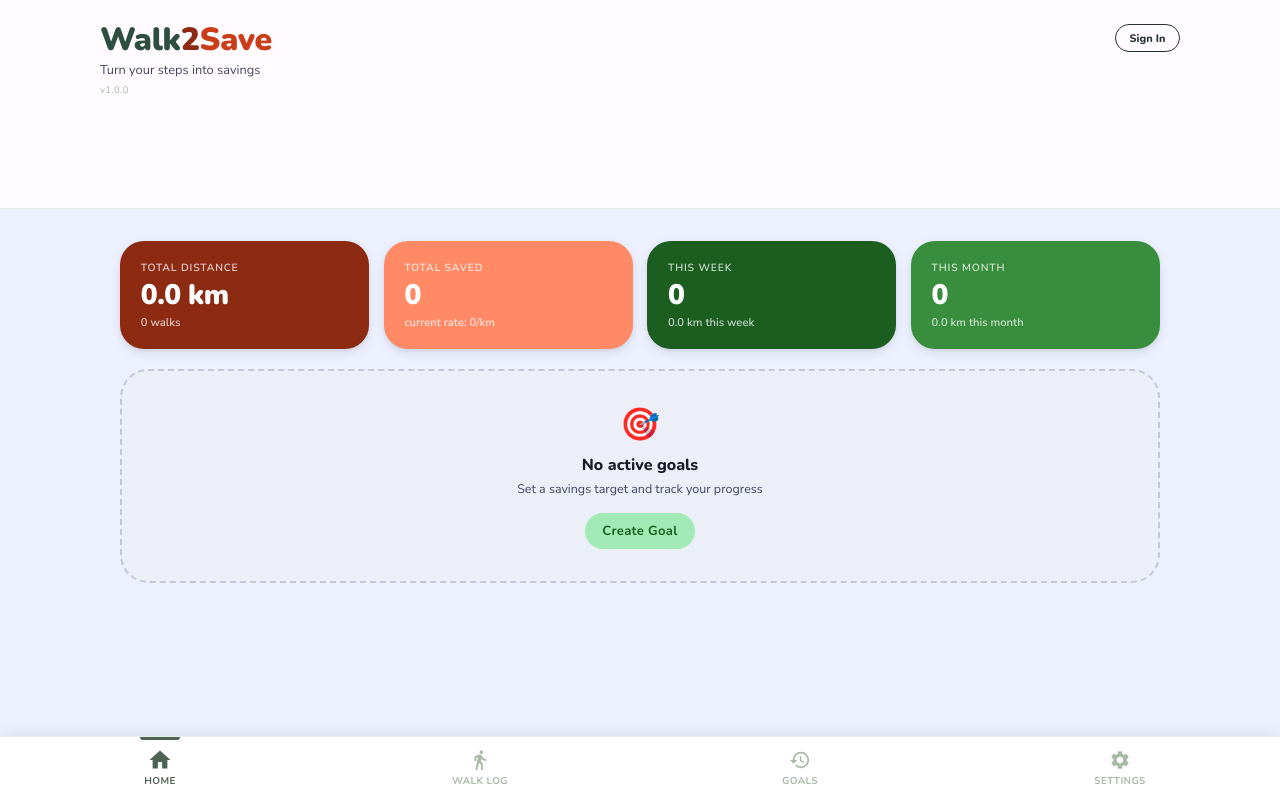
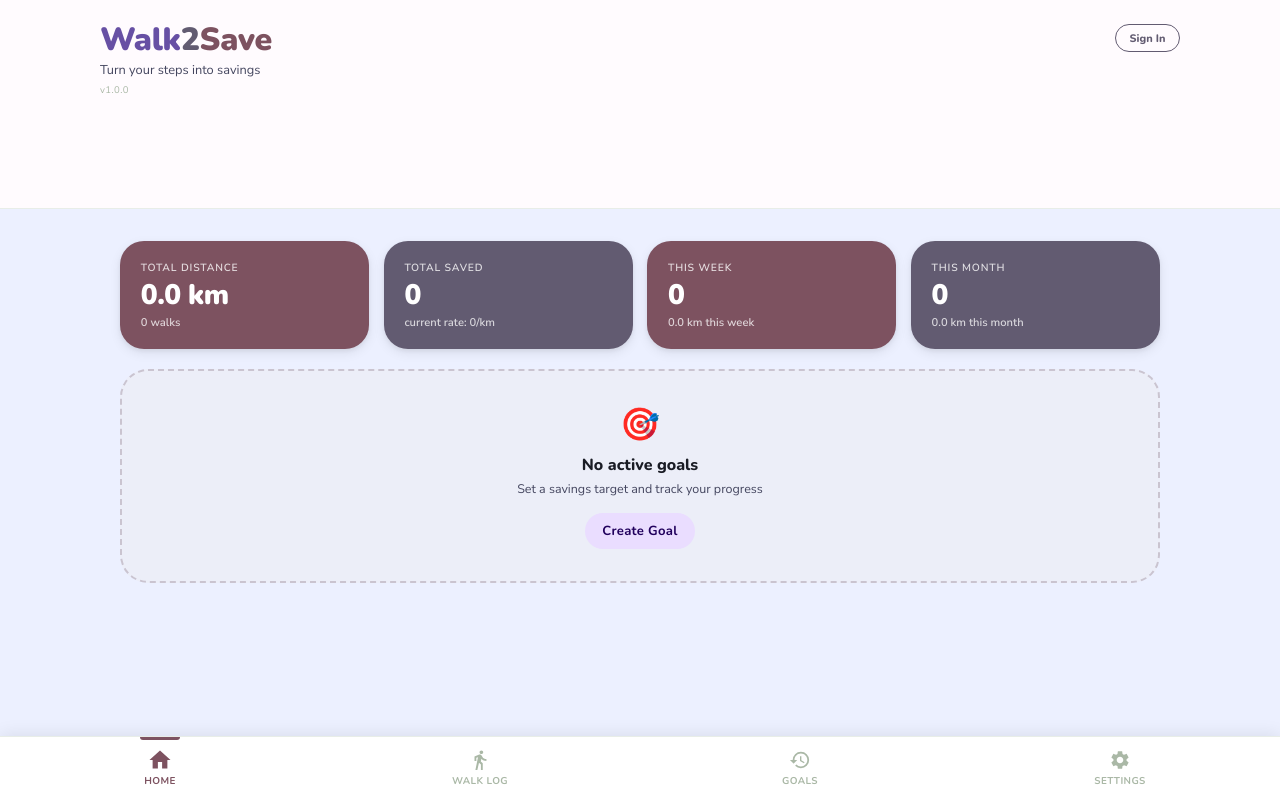
Before and after one commit to shahriar-nahid/walk2save, a plain HTML site: page index.html in a window 1280 px wide. Drawn offline with nearby package versions, Linux system fonts and the light colour scheme.

Commit message:
Update color variables and styles in index.html

```diff
--- a/index.html
+++ b/index.html
@@ -12,27 +12,27 @@ input[type=number]::-webkit-outer-spin-button { -webkit-appearance: none; margin
 input[type=number] { -moz-appearance: textfield; }
 
 :root {
-  --md-primary: #2E7D32;
-  --md-primary-container: #A1EAB5;
+  --md-primary: #6750A4;
+  --md-primary-container: #EADDFF;
   --md-on-primary: #fff;
-  --md-on-primary-container: #1B5E20;
-  --md-secondary: #4F6354;
+  --md-on-primary-container: #21005D;
+  --md-secondary: #625B71;
   --md-secondary-container: #B2DFDB;
   --md-on-secondary-container: #00251F;
   --md-tertiary: #E65100;
   --md-tertiary-container: #FFE0CC;
   --md-on-tertiary-container: #4A1700;
   --md-surface: #F6F8FF;
-  --md-surface-variant: #E1E2EC;
+  --md-surface-variant: #E7E0EC;
   --md-surface-container: #ECEEF8;
   --md-surface-container-high: #E6E8F2;
   --md-on-surface: #1A1C25;
   --md-on-surface-variant: #44465F;
-  --md-outline: #757790;
-  --md-outline-variant: #C5C6D8;
+  --md-outline: #79747E;
+  --md-outline-variant: #CAC4D0;
   --md-error: #B3261E;
   --md-error-container: #FFDAD6;
-  --md-success: #2E7D32;
+  --md-success: #6750A4;
   --md-success-container: #C8F5D4;
   --md-gold: #B5570A;
   --md-gold-container: #FFDCC2;
@@ -94,9 +94,9 @@ header {
   display: inline-flex; align-items: center; gap: 0.4rem;
   padding: 0.35rem 0.85rem;
   border-radius: 20px;
-  border: 1.5px solid #263238;
+  border: 1.5px solid #625B71;
   background: transparent;
-  color: #263238;
+  color: #625B71;
   font-family: 'Nunito', sans-serif;
   font-size: 0.68rem;
   font-weight: 800;
@@ -104,7 +104,7 @@ header {
   transition: background 0.15s, color 0.15s;
   white-space: nowrap;
 }
-.header-auth-btn:hover { background: #263238; color: #fff; }
+.header-auth-btn:hover { background: #625B71; color: #fff; }
 
 .btn {
   font-family: 'Nunito', sans-serif;
@@ -121,7 +121,7 @@ header {
 
 .btn-filled { background: #fff; color: var(--md-primary); box-shadow: var(--elevation-1); }
 .btn-filled:hover { background: #f0f3ff; box-shadow: var(--elevation-2); }
-.btn-tonal { background: var(--md-primary-container); color: var(--md-on-primary-container); }
+.btn-tonal { background: #EADDFF; color: var(--md-on-primary-container); }
 .btn-tonal:hover { filter: brightness(0.95); }
 .btn-tonal-green { background: var(--md-secondary-container); color: var(--md-on-secondary-container); }
 .btn-tonal-green:hover { filter: brightness(0.95); }
@@ -155,10 +155,10 @@ header {
   box-shadow: var(--elevation-2);
 }
 
-.stat-card.blue   { background: #8C2A12; color:#fff; }
-.stat-card.green  { background: #FF8A65; color:#fff; }
-.stat-card.indigo { background: #1B5E20; color:#fff; }
-.stat-card.slate  { background: #388E3C; color:#fff; }
+.stat-card.blue   { background: #7D5260; color:#fff; }
+.stat-card.green  { background: #625B71; color:#fff; }
+.stat-card.indigo { background: #7D5260; color:#fff; }
+.stat-card.slate  { background: #625B71; color:#fff; }
 
 .stat-label {
   font-size: 0.65rem;
@@ -216,7 +216,7 @@ header {
 }
 
 .fare-pill:focus-within {
-  border-color: #2E7D32;
+  border-color: #6750A4;
   background: #fff;
 }
 
@@ -353,9 +353,9 @@ header {
   pointer-events: none;
 }
 /* Warm bold dark gradients for each goal slot */
-.goal-color-0 { background: #C93D1B; }
-.goal-color-1 { background: #8C2A12; }
-.goal-color-2 { background: #4F6354; }
+.goal-color-0 { background: #6750A4; }
+.goal-color-1 { background: #7D5260; }
+.goal-color-2 { background: #625B71; }
 .goal-color-3 { background: linear-gradient(135deg,#880E4F,#AD1457); }
 .goal-color-4 { background: linear-gradient(135deg,#4A148C,#6A1B9A); }
 
@@ -679,9 +679,9 @@ td.total-cell { font-family: 'Nunito', sans-serif; font-weight: 800; color: var(
   position: relative;
 }
 .nav-tab svg { transition: transform 0.2s; }
-.nav-tab.active { color: #4F6354; }
+.nav-tab.active { color: #7D5260; }
 .nav-tab.active svg { transform: scale(1.15); }
-.nav-tab:not(.active):hover { color: #4F6354; }
+.nav-tab:not(.active):hover { color: #7D5260; }
 
 /* Active indicator pill */
 .nav-tab.active::before {
@@ -690,7 +690,7 @@ td.total-cell { font-family: 'Nunito', sans-serif; font-weight: 800; color: var(
   top: 0;
   width: 40px;
   height: 3px;
-  background: #4F6354;
+  background: #7D5260;
   border-radius: 0 0 4px 4px;
 }
 
@@ -736,7 +736,7 @@ td.total-cell { font-family: 'Nunito', sans-serif; font-weight: 800; color: var(
 <header>
   <div class="header-inner">
     <div>
-      <div class="app-title" style="display:flex;align-items:center;gap:0.5rem;"><span style="font-weight:900;letter-spacing:-0.01em;"><span style="color:#2E4F3F;">Walk</span><span style="color:#8C2A12;">2</span><span style="color:#C93D1B;">Save</span></span></div>
+      <div class="app-title" style="display:flex;align-items:center;gap:0.5rem;"><span style="font-weight:900;letter-spacing:-0.01em;"><span style="color:#6750A4;">Walk</span><span style="color:#625B71;">2</span><span style="color:#7D5260;">Save</span></span></div>
       <div class="app-tagline">Turn your steps into savings</div>
       <div style="font-family:'Nunito Sans',sans-serif;font-size:0.6rem;color:#aab8a6;margin-top:0.25rem;letter-spacing:0.04em;">v1.0.0</div>
     </div>
@@ -1067,7 +1067,7 @@ function renderAuth() {
     const email = currentUser.email || 'User';
     headerEl.innerHTML = `
       <div style="display:flex;flex-direction:column;align-items:flex-end;gap:0.25rem;">
-        <span style="font-family:'Nunito',sans-serif;font-size:0.68rem;font-weight:700;color:#2E4F3F;">${email}</span>
+        <span style="font-family:'Nunito',sans-serif;font-size:0.68rem;font-weight:700;color:#6750A4;">${email}</span>
         <button class="header-auth-btn" onclick="signOut()">Sign Out</button>
       </div>`;
     if (settingsEl) settingsEl.innerHTML = `
```
